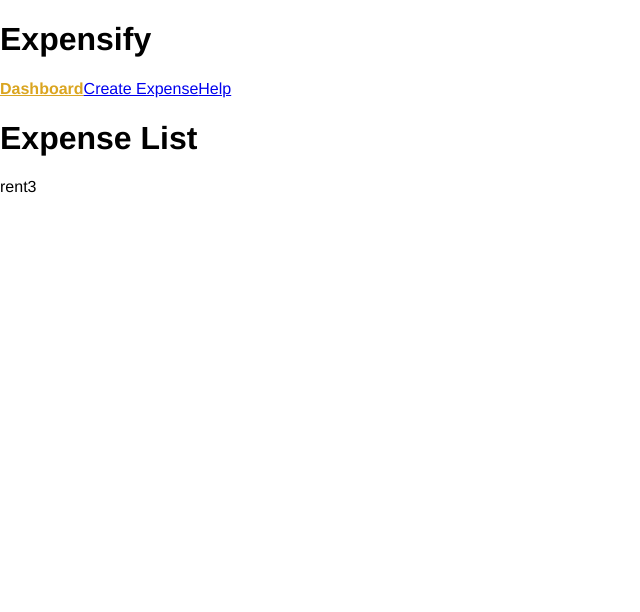
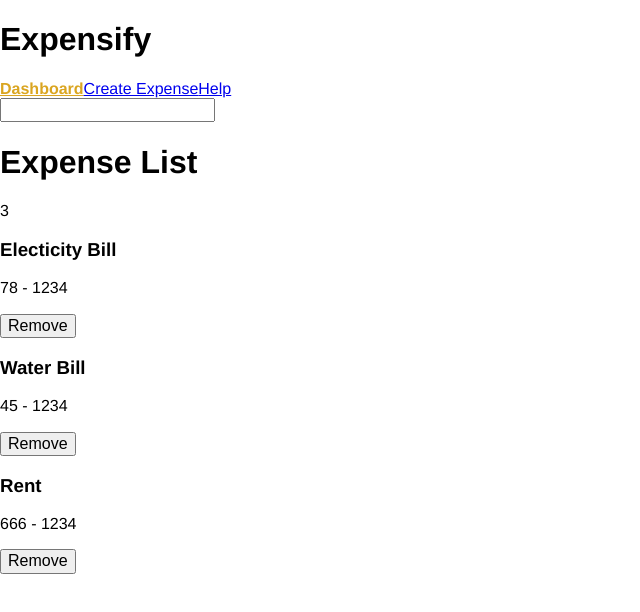
Before and after one commit to simeonkerkola/react-money-bye-bye, a React app: page / in a window 1280 px wide. Shown: the top 612 px of the page, without its empty margins (0-640 px from the left). Built offline with nearby package versions, Linux system fonts and the light colour scheme.

Commit message:
Render individual expenses and add delete button on each

```diff
--- a/src/actions/expenses.jsx
+++ b/src/actions/expenses.jsx
@@ -13,7 +13,7 @@
 })
 
 // REMOVE_EXPENSE
-export const removeExpence = ({ id } = {}) => ({
+export const removeExpense = ({ id } = {}) => ({
   type: 'REMOVE_EXPENSE',
   id,
 })
--- a/src/app.jsx
+++ b/src/app.jsx
@@ -14,7 +14,7 @@
 store.dispatch(addExpense({ description: 'Rent', amount: 666, createdAt: 1234 }))
 store.dispatch(addExpense({ description: 'Water Bill', amount: 45, createdAt: 1234 }))
 store.dispatch(addExpense({ description: 'Electicity Bill', amount: 78, createdAt: 1234 }))
-store.dispatch(setTextFilter('water'))
+store.dispatch(setTextFilter(''))
 
 store.subscribe(() => {
   const state = store.getState()
@@ -22,12 +22,12 @@
   console.log(visibleExpenses);
 })
 
-setTimeout(() => {
-  store.dispatch(setTextFilter('rent'))
-}, 3000)
+// setTimeout(() => {
+//   store.dispatch(setTextFilter('water'))
+// }, 3000)
 
 const jsx = (
-  // Provider allows us to "provide" a store to all of the components that make up the ap p
+  // Provider allows us to "provide" a store to all of the components that make up the app
   <Provider store={store}>
     <AppRouter />
   </Provider>
--- a/src/components/ExpenseDashboardPage.jsx
+++ b/src/components/ExpenseDashboardPage.jsx
@@ -1,8 +1,10 @@
 import React from 'react'
 import ExpenseList from './ExpenseList.jsx'
+import ExpenseListFilters from './ExpenseListFilters.jsx'
 
 const ExpenseDashboardPage = (props) => (
   <div>
+    <ExpenseListFilters />
     <ExpenseList />
   </div>
 )
--- a/src/components/ExpenseList.jsx
+++ b/src/components/ExpenseList.jsx
@@ -1,18 +1,22 @@
 import React from 'react'
 import { connect } from 'react-redux'
+import ExpenseListItem from './ExpenseListItem.jsx'
+import selectExpenses from '../selectors/expenses.jsx'
 
 const ExpenseList = (props) => (
   <div>
     <h1>Expense List</h1>
-    {props.filters.text}
     {props.expenses.length}
+    {props.expenses.map((expense) => {
+      return <ExpenseListItem key={expense.id} {...expense}/>
+    })}
+
   </div>
 )
 
 const mapStateToProps = (state) => {
   return {
-    expenses: state.expenses,
-    filters: state.filters,
+    expenses: selectExpenses(state.expenses, state.filters)
   }
 }
 
--- /dev/null
+++ b/src/components/ExpenseListFilters.jsx
@@ -0,0 +1,19 @@
+import React from 'react'
+import { connect } from 'react-redux'
+import { setTextFilter } from '../actions/filters.jsx'
+
+const ExpenseListFilters = (props) => (
+  <div>
+    <input type="text" value={props.filters.text} onChange={(e) => {
+      props.dispatch(setTextFilter(e.target.value))
+    }}/>
+  </div>
+)
+
+const mapStateToProps = (state) => {
+  return {
+    filters: state.filters
+  }
+}
+
+export default connect(mapStateToProps)(ExpenseListFilters)
--- /dev/null
+++ b/src/components/ExpenseListItem.jsx
@@ -0,0 +1,23 @@
+import React from "react"
+import { connect } from "react-redux"
+import { removeExpense } from "../actions/expenses.jsx"
+
+const ExpenseListItem = ({ dispatch, id, description, amount, createdAt }) => (
+  <div>
+    <h3>{description}</h3>
+    <p>
+      {amount} - {createdAt}
+    </p>
+    <button
+      onClick={() => {
+        dispatch(removeExpense({ id }))
+        console.log('click');
+      }}
+    >
+      Remove
+    </button>
+  </div>
+)
+
+// connect() doesn't give any values from the state, just an access to dispatch
+export default connect()(ExpenseListItem)
--- a/src/playground/redux-expensify.jsx
+++ b/src/playground/redux-expensify.jsx
@@ -14,7 +14,7 @@
 })
 
 // REMOVE_EXPENSE
-const removeExpence = ({ id } = {}) => ({
+const removeExpense = ({ id } = {}) => ({
   type: 'REMOVE_EXPENSE',
   id,
 })
```
